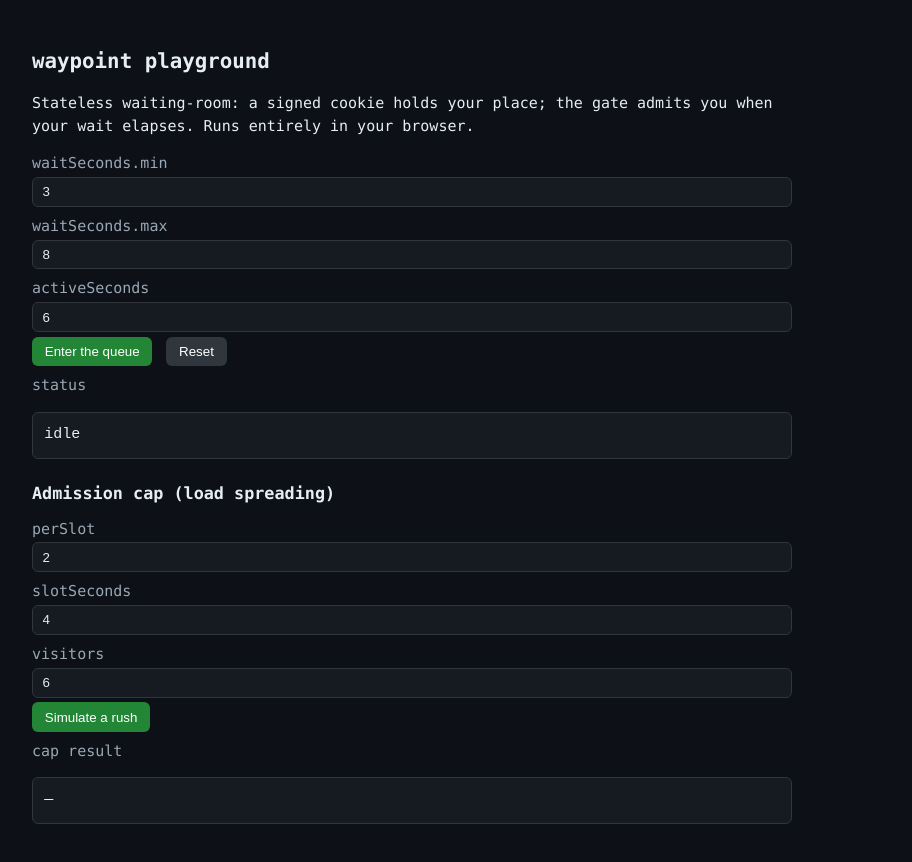
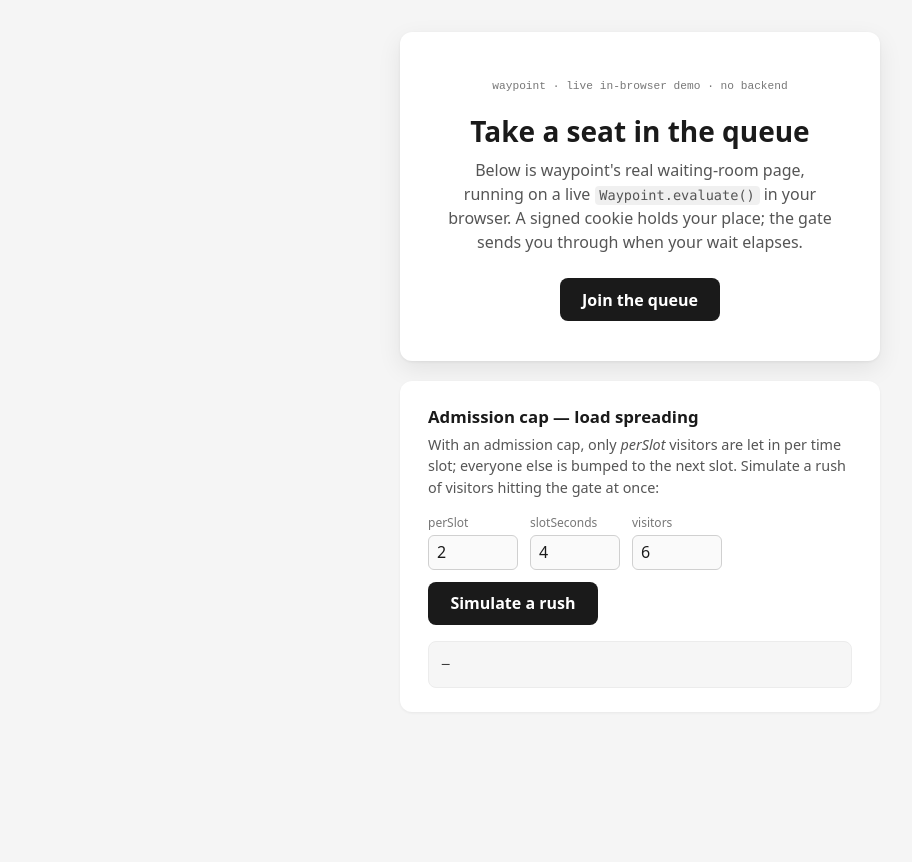
Before and after one commit to curtyo18/waypoint, a website with bundled scripts: page web/index.html in a window 1280 px wide. Shown: the whole page, without its empty margins (0-912 px from the left). After the commit the page ends 800 px from the top, so only its background shows below. Built offline with nearby package versions, Linux system fonts and the light colour scheme.

Commit message:
feat: drive the real waiting-room page from a live evaluate() in the demo

```diff
--- a/web/index.html
+++ b/web/index.html
@@ -3,39 +3,192 @@
   <head>
     <meta charset="utf-8" />
     <meta name="viewport" content="width=device-width, initial-scale=1" />
-    <title>waypoint — waiting-room playground</title>
+    <title>waypoint — live waiting-room demo</title>
     <style>
-      :root { color-scheme: dark; }
-      body { margin: 0; background: #0d1117; color: #e6edf3;
-        font: 15px/1.5 ui-monospace, SFMono-Regular, Menlo, monospace; padding: 2rem; }
-      h1 { font-size: 1.3rem; } label { display: block; margin: .5rem 0 .15rem; color: #9aa7b4; }
-      input { width: 100%; box-sizing: border-box; background: #161b22;
-        color: #e6edf3; border: 1px solid #30363d; border-radius: 6px; padding: .4rem .6rem; }
-      button { margin: .3rem .3rem 0 0; background: #238636; color: #fff; border: 0;
-        border-radius: 6px; padding: .45rem .8rem; cursor: pointer; }
-      button.alt { background: #30363d; }
-      pre { background: #161b22; border: 1px solid #30363d; border-radius: 6px;
-        padding: .7rem; overflow: auto; white-space: pre-wrap; word-break: break-all; }
-      .grid { max-width: 760px; }
+      /* Card + countdown styling is lifted from the library's shipped
+         static-page/index.html so this demo IS the real waiting page,
+         driven by a live Waypoint.evaluate() instead of an edge worker. */
+      :root {
+        color-scheme: light dark;
+      }
+      html,
+      body {
+        min-height: 100%;
+        margin: 0;
+      }
+      body {
+        font-family: system-ui, -apple-system, "Segoe UI", Roboto, "Helvetica Neue", Arial, sans-serif;
+        background: #f5f5f5;
+        color: #1a1a1a;
+        display: flex;
+        flex-direction: column;
+        align-items: center;
+        gap: 1.25rem;
+        padding: 2rem 1rem 3rem;
+        box-sizing: border-box;
+      }
+      main {
+        background: #ffffff;
+        padding: 2.5rem 3rem;
+        border-radius: 12px;
+        box-shadow: 0 1px 3px rgba(0, 0, 0, 0.06), 0 8px 24px rgba(0, 0, 0, 0.08);
+        max-width: 30rem;
+        width: 100%;
+        box-sizing: border-box;
+        text-align: center;
+      }
+      h1 {
+        margin: 0 0 0.5rem;
+        font-size: 1.75rem;
+        font-weight: 600;
+      }
+      p {
+        margin: 0 0 1.5rem;
+        color: #555;
+        line-height: 1.5;
+      }
+      code {
+        font: 0.85em ui-monospace, SFMono-Regular, Menlo, monospace;
+        background: rgba(0, 0, 0, 0.06);
+        padding: 0.1em 0.35em;
+        border-radius: 4px;
+      }
+      .countdown {
+        font-variant-numeric: tabular-nums;
+        font-size: 2.5rem;
+        font-weight: 600;
+        letter-spacing: 0.02em;
+        margin-bottom: 1rem;
+      }
+      .verdict {
+        font: 0.8rem/1.4 ui-monospace, SFMono-Regular, Menlo, monospace;
+        color: #8a8a8a;
+        margin: 0;
+      }
+      button {
+        font: inherit;
+        font-weight: 600;
+        background: #1a1a1a;
+        color: #fff;
+        border: 0;
+        border-radius: 8px;
+        padding: 0.65rem 1.4rem;
+        cursor: pointer;
+      }
+      button.secondary {
+        background: #e4e4e4;
+        color: #1a1a1a;
+      }
+      /* Secondary "behind the scenes" panel for the admission cap. */
+      .panel {
+        max-width: 30rem;
+        width: 100%;
+        box-sizing: border-box;
+        background: #ffffff;
+        border-radius: 12px;
+        box-shadow: 0 1px 3px rgba(0, 0, 0, 0.06);
+        padding: 1.5rem 1.75rem;
+      }
+      .panel h2 {
+        margin: 0 0 0.35rem;
+        font-size: 1.05rem;
+      }
+      .panel p.lead {
+        margin: 0 0 1rem;
+        font-size: 0.9rem;
+      }
+      .row {
+        display: flex;
+        gap: 0.75rem;
+        align-items: flex-end;
+        flex-wrap: wrap;
+        margin-bottom: 1rem;
+      }
+      .row label {
+        font-size: 0.75rem;
+        color: #777;
+        display: block;
+        margin-bottom: 0.2rem;
+      }
+      .row input {
+        width: 4.5rem;
+        font: inherit;
+        padding: 0.35rem 0.5rem;
+        border: 1px solid #d0d0d0;
+        border-radius: 6px;
+        background: #fafafa;
+        color: #1a1a1a;
+      }
+      pre {
+        font: 0.82rem/1.5 ui-monospace, SFMono-Regular, Menlo, monospace;
+        background: #f6f6f6;
+        border: 1px solid #ececec;
+        border-radius: 8px;
+        padding: 0.8rem;
+        margin: 0;
+        white-space: pre-wrap;
+        text-align: left;
+      }
+      .tag {
+        display: inline-block;
+        font: 0.7rem/1 ui-monospace, monospace;
+        color: #777;
+        margin-bottom: 1.25rem;
+      }
+      [hidden] { display: none !important; }
     </style>
   </head>
   <body>
-    <div class="grid">
-      <h1>waypoint playground</h1>
-      <p>Stateless waiting-room: a signed cookie holds your place; the gate admits you when your wait elapses. Runs entirely in your browser.</p>
-      <label>waitSeconds.min</label><input id="wmin" value="3" />
-      <label>waitSeconds.max</label><input id="wmax" value="8" />
-      <label>activeSeconds</label><input id="active" value="6" />
-      <button id="enter">Enter the queue</button>
-      <button id="reset" class="alt">Reset</button>
-      <label>status</label><pre id="status">idle</pre>
-      <h1 style="font-size:1.05rem;margin-top:1.4rem">Admission cap (load spreading)</h1>
-      <label>perSlot</label><input id="perSlot" value="2" />
-      <label>slotSeconds</label><input id="slot" value="4" />
-      <label>visitors</label><input id="visitors" value="6" />
-      <button id="rush">Simulate a rush</button>
-      <label>cap result</label><pre id="cap">—</pre>
-    </div>
+    <main>
+      <div class="tag">waypoint · live in-browser demo · no backend</div>
+
+      <div id="intro">
+        <h1>Take a seat in the queue</h1>
+        <p>
+          Below is waypoint's real waiting-room page, running on a live
+          <code>Waypoint.evaluate()</code> in your browser. A signed cookie holds
+          your place; the gate sends you through when your wait elapses.
+        </p>
+        <button id="join">Join the queue</button>
+      </div>
+
+      <!-- Mirrors the shipped static-page/index.html waiting view. -->
+      <div id="waiting" hidden>
+        <h1>You're in line</h1>
+        <p>
+          We're letting people in a few at a time so the site stays fast for
+          everyone. We'll send you through automatically when it's your turn.
+        </p>
+        <div class="countdown" id="countdown">--</div>
+        <p class="verdict" id="wverdict"></p>
+      </div>
+
+      <div id="admitted" hidden>
+        <h1>You're through&nbsp;✓</h1>
+        <p>
+          Admitted — a real deployment would forward you to the site now. Your
+          signed cookie keeps you in for the active window without re-queuing.
+        </p>
+        <button id="again" class="secondary">Join again</button>
+      </div>
+    </main>
+
+    <section class="panel">
+      <h2>Admission cap — load spreading</h2>
+      <p class="lead">
+        With an admission cap, only <em>perSlot</em> visitors are let in per time
+        slot; everyone else is bumped to the next slot. Simulate a rush of
+        visitors hitting the gate at once:
+      </p>
+      <div class="row">
+        <div><label for="perSlot">perSlot</label><input id="perSlot" value="2" /></div>
+        <div><label for="slot">slotSeconds</label><input id="slot" value="4" /></div>
+        <div><label for="visitors">visitors</label><input id="visitors" value="6" /></div>
+        <button id="rush">Simulate a rush</button>
+      </div>
+      <pre id="cap">—</pre>
+    </section>
+
     <script type="module" src="./demo.js"></script>
   </body>
 </html>
```
Also changed, not shown: web/demo-main.ts (+57 -18 lines).
